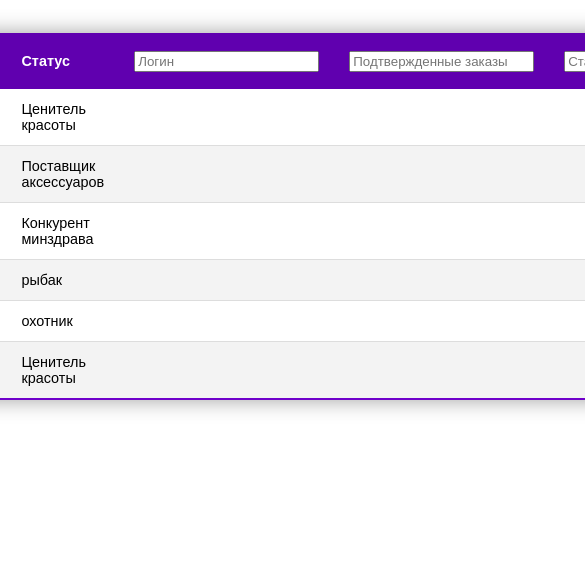
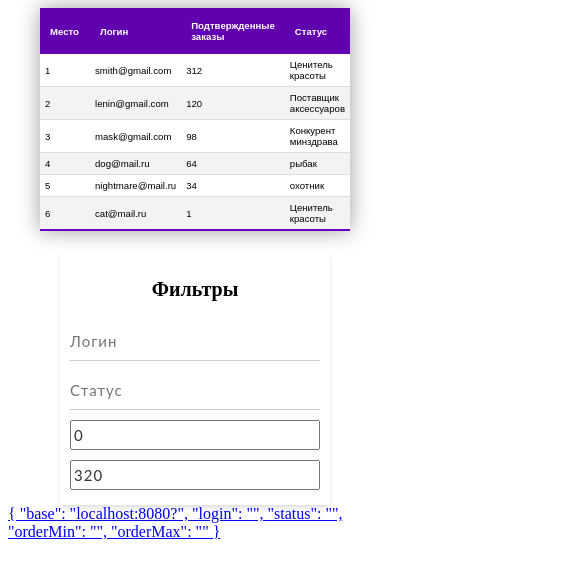
Before and after one commit to ArtyomBagautdinov/traffic-light-test, a Vue app: page / in a window 390 px wide. Shown: the top 578 px of the page, 585 px wide, since content can reach past the window. Built offline with nearby package versions, Linux system fonts and the light colour scheme.

Commit message:
приложение разбито на компоненты

```diff
--- /dev/null
+++ b/src/assets/scss/components/_components.scss
@@ -0,0 +1,2 @@
+@import "filter";
+@import "table";
--- /dev/null
+++ b/src/assets/scss/components/_filter.scss
@@ -0,0 +1,40 @@
+.filters {
+    --tw-shadow: 0 4px 6px -1px rgba(0, 0, 0, 0.1), 0 2px 4px -1px rgba(0, 0, 0, 0.06);
+    box-shadow: var(--tw-ring-offset-shadow, 0 0 #0000), var(--tw-ring-shadow, 0 0 #0000), var(--tw-shadow);
+    margin-top: 20px;
+    padding: 30px;
+    display: flex;
+    flex-direction: column;
+    align-items: center;
+    justify-content: center;
+    width: 320px;
+    input {
+        margin: 5px 0;
+    }
+}
+
+.styled-input {
+    border: 0;
+    padding: 7px 0;
+    border-bottom: 1px solid #ccc;
+}
+
+input{
+    font: 15px/24px "Lato", Arial, sans-serif;
+    color: #333;
+    width: 100%;
+    box-sizing: border-box;
+    letter-spacing: 1px;
+    outline:none;
+}
+
+
+@media screen and (max-width: 450px) {
+    .filters {
+        h2 {
+            font-size: 20px;
+        }
+        padding: 10px;
+        width: 250px;
+    }
+ }
--- /dev/null
+++ b/src/assets/scss/components/_table.scss
@@ -0,0 +1,65 @@
+.styled-table {
+    border-collapse: collapse;
+    font-size: 0.8em;
+    font-family: sans-serif;
+    min-width: 250px;
+    box-shadow: 0 0 20px rgba(0, 0, 0, 0.378);
+
+    thead {
+      tr {
+        background-color: #6000af;
+        color: #ffffff;
+        text-align: left;
+      }
+    }
+
+    th {
+      width: 30px;
+      padding: 12px 10px;
+    }
+
+    td {
+      padding: 12px 15px;
+    }
+
+    tbody {
+      tr {
+        border-bottom: 1px solid #dddddd;
+        transition: .2s;
+        cursor: pointer;
+
+        &:nth-of-type(even) {
+            background-color: #f3f3f3;
+        }
+
+        &:last-of-type  {
+            border-bottom: 2px solid #6f00ca;
+        }
+
+        &:hover {
+          color: white;
+          background-color: #6000af;
+        }
+
+      }
+
+    }
+
+  }
+
+
+  @media screen and (max-width: 450px) {
+     .styled-table {
+         font-size: 0.6em;
+         th {
+             width: 30px;
+             padding: 12px 10px;
+         }
+
+         tbody {
+             td {
+                 padding: 5px;
+             }
+         }
+     }
+ }
--- /dev/null
+++ b/src/assets/scss/global.scss
@@ -0,0 +1,9 @@
+.main {
+    margin: 0;
+    padding: 0;
+    display: flex;
+    flex-direction: column;
+    justify-content: center;
+    align-items: center;
+
+}
--- /dev/null
+++ b/src/assets/scss/main.scss
@@ -0,0 +1,2 @@
+@import "components/components";
+@import "global";
--- /dev/null
+++ b/src/components/appFilter.vue
@@ -0,0 +1,40 @@
+<template>
+  <div class="filters">
+        <h2>Фильтры</h2>
+        <input v-model="login" @change="useFilter" class="styled-input" type="text" placeholder="Логин">
+        <input v-model="status" @change="useFilter" class="styled-input" type="text" placeholder="Статус">
+        <input v-model="ordersMin" @change="useFilter" type="number" min="0" placeholder="Минимум"/>
+        <input v-model="ordersMax" @change="useFilter" type="number" v-bind:min="ordersMin" placeholder="Максимум"/>
+    </div>
+</template>
+
+<script>
+    import achievmentsMixin from '@/mixins/achievmentsMixin'
+    export default {
+        mixins : [
+            achievmentsMixin
+        ],
+        data(){
+            return {
+                login: '',
+                status: '',
+                ordersMin : 0,
+                ordersMax : 320
+            }
+        },
+        methods : {
+            useFilter(){
+                this.$_filterAchievments({
+                    login : this.login,
+                    status: this.status,
+                    ordersMin : this.ordersMin,
+                    ordersMax: this.ordersMax
+                })
+            }
+        }
+    }
+</script>
+
+<style>
+
+</style>
--- /dev/null
+++ b/src/components/appTable.vue
@@ -0,0 +1,29 @@
+<template>
+   <table class="styled-table">
+        <thead>
+            <tr>
+                <th>Место</th>
+                <th>Логин</th>
+                <th>Подтвержденные заказы</th>
+                <th>Статус</th>
+            </tr>
+        </thead>
+        <tbody>
+            <tr v-for="item in $_filteredAchievments" :key="item.id">
+                <td>{{item.position}}</td>
+                <td>{{item.login}}</td>
+                <td>{{item.confirmedOrders}}</td>
+                <td>{{item.status}}</td>
+            </tr>
+        </tbody>
+    </table>
+</template>
+
+<script>
+    import achievmentsMixin from '@/mixins/achievmentsMixin'
+    export default {
+        mixins : [
+            achievmentsMixin
+        ],
+    }
+</script>
--- a/src/main.js
+++ b/src/main.js
@@ -3,5 +3,5 @@ import App from './App.vue'
 import './registerServiceWorker'
 import router from './router'
 import store from './store'
-
+import '@/assets/scss/main.scss';
 createApp(App).use(store).use(router).mount('#app')
--- a/src/views/Home.vue
+++ b/src/views/Home.vue
@@ -1,94 +1,44 @@
 <template>
   <div class="main">
-    <table class="styled-table">
-        <thead>
-            <tr>
-                <th>Место</th>
-                <th>Логин</th>
-                <th>Подтвержденные заказы</th>
-                <th>Статус</th>
-                <th><input type="text" placeholder="Логин" /></th>
-                <th><input type="number" min="0" placeholder="Подтвержденные заказы"/></th>
-                <th><input type="text" placeholder="Статус"/></th>
-            </tr>
-        </thead>
-        <tbody>
-            <tr v-for="item in $_filteredAchievments" :key="item.id">
-                <td>{{item.position}}</td>
-                <td>{{item.login}}</td>
-                <td>{{item.confirmedOrders}}</td>
-                <td>{{item.status}}</td>
-                <td v-for="i in 3" :key="i"></td>
-            </tr>
-        </tbody>
-    </table>
+    <app-table/>
+    <app-filter/>
+    <a :href="link">{{link}}</a>
   </div>
 </template>
 
 <script>
     import achievmentsMixin from '@/mixins/achievmentsMixin'
+    import appFilter from '../components/appFilter.vue'
+    import appTable from '../components/appTable.vue'
     export default {
     name: 'Home',
+    components : {
+        appFilter,
+        appTable
+    },
     mixins : [
         achievmentsMixin
-    ]
+    ],
+    data(){
+        return {
+            link: {
+                base: 'localhost:8080?',
+                login: '',
+                status: '',
+                orderMin: '',
+                orderMax: ''
+            }
+        }
+    },
+    methods : {
+    },
+    mounted(){
+        // const { utm_source, utm_medium, utm_campaign, utm_term, utm_content } = this.$route.query
+    }
 }
 </script>
 
 
-<style scoped lang='scss'>
-    .main {
-        display: flex;
-        flex-direction: row;
-        justify-content: center;
-    }
+// o2-club.ru?utm_source=instagram&utm_medium=cpc&utm_campaign=first_line&utm_content=dom_1
 
-    .styled-table {
-      border-collapse: collapse;
-      margin: 25px 0;
-      font-size: 0.9em;
-      font-family: sans-serif;
-      min-width: 320px;
-      box-shadow: 0 0 20px rgba(0, 0, 0, 0.378);
-
-      thead {
-        tr {
-          background-color: #6000af;
-          color: #ffffff;
-          text-align: left;
-        }
-      }
-
-      th {
-        padding: 12px 15px;
-      }
-
-      td {
-        padding: 12px 15px;
-      }
-
-      tbody {
-        tr {
-          border-bottom: 1px solid #dddddd;
-          transition: .2s;
-          cursor: pointer;
-
-          &:nth-of-type(even) {
-              background-color: #f3f3f3;
-          }
-
-          &:last-of-type  {
-              border-bottom: 2px solid #6f00ca;
-          }
-
-          &:hover {
-            color: white;
-            background-color: #6000af;
-          }
-
-        }
-
-      }
-
-    }
-</style>
+// У трафика из инстаграма будет источник — instagram
```
Also changed, not shown: src/components/HelloWorld.vue (deleted, +0 -61 lines).
